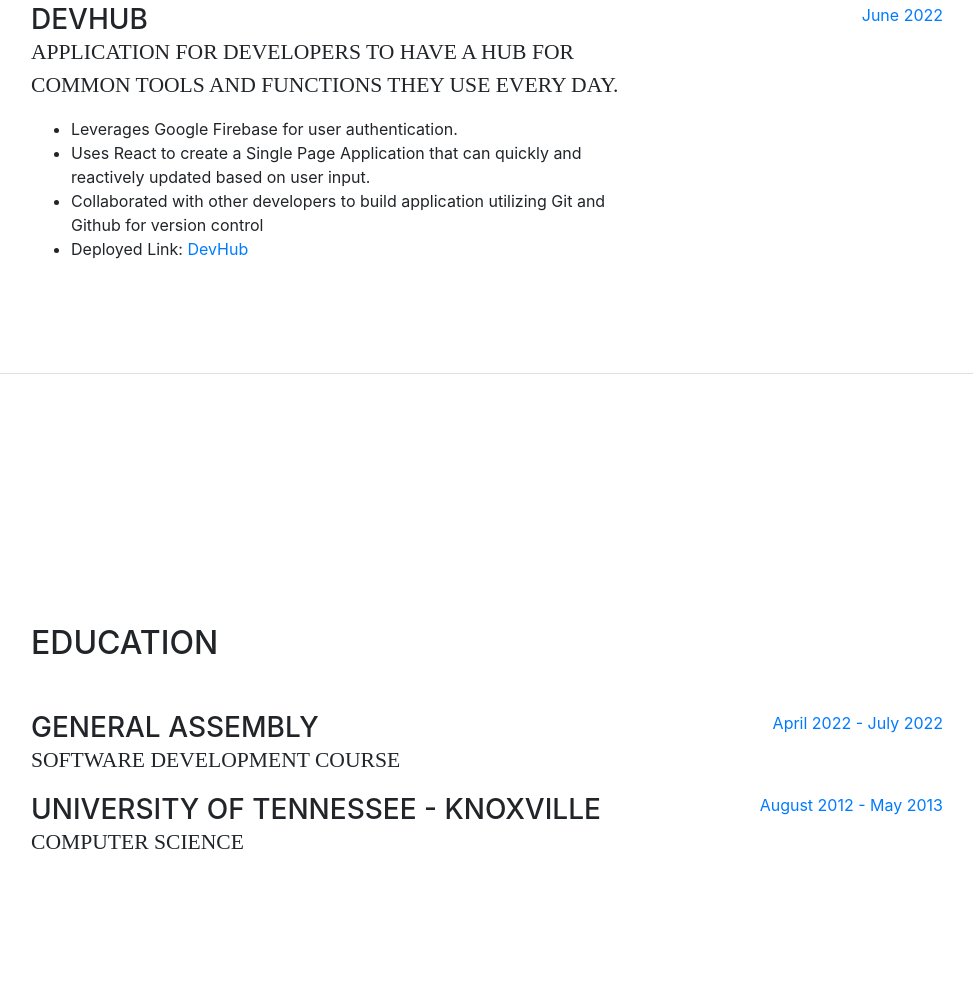
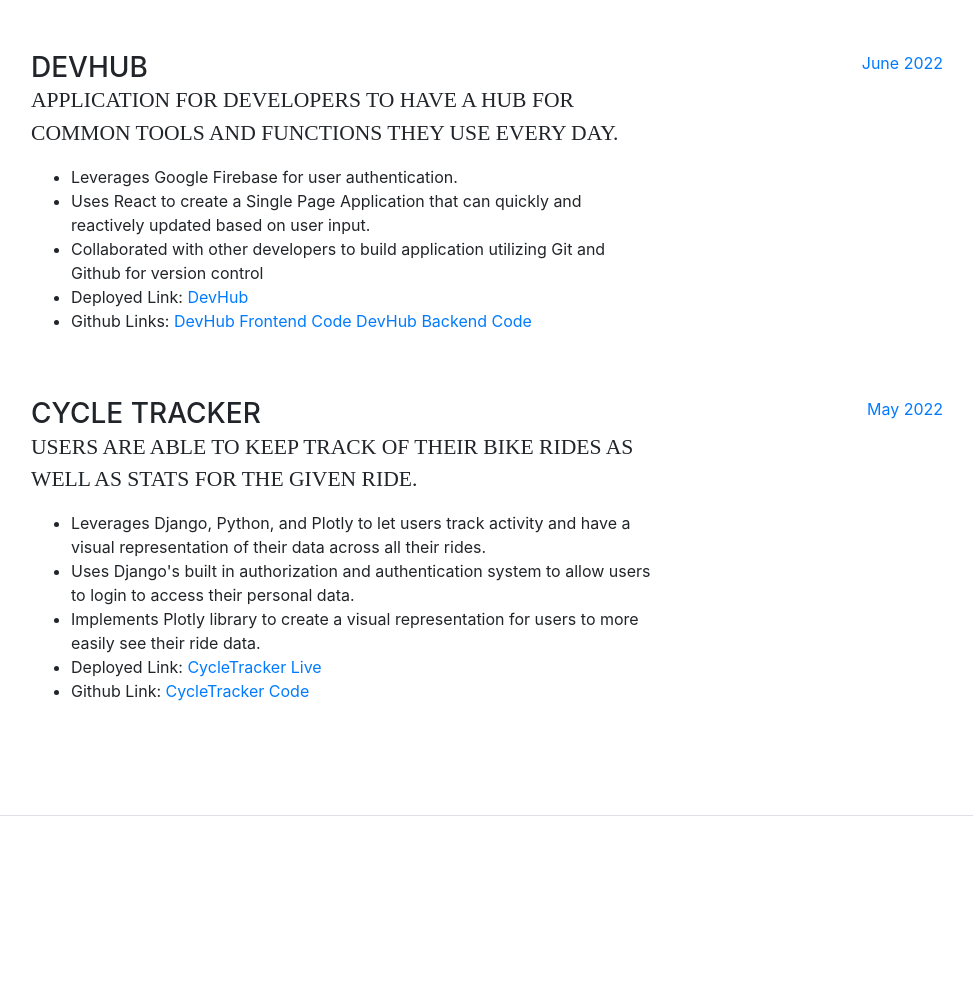
Before and after one commit to ACavalletto/ACavalletto.github.io, a website with bundled scripts: page index.html in a window 1280 px wide. Shown: the part 1538-2520 px from the top of the page, without its empty margins (289-1262 px from the left). Built offline with nearby package versions, Linux system fonts and the light colour scheme; a web font is replaced by a local one.

Commit message:
added cycletracker to projects list and added github links to all projects

```diff
--- a/index.html
+++ b/index.html
@@ -73,7 +73,7 @@
           <div class="subheading mb-5"> Salt Lake City, UT 84047 ·
             <a href="mailto:arnaudcavalletto@yahoo.com">Email Me</a>
           </div>
-          <p class="mb-5">I am a Software Engineer with skills in HTML, CSS, Javascript, MongoDB ExpressJS, React. I am currently learning Python, and Django. With a background in financial service, I helped both customers and colleagues navigate stressful situations while planning and executing their immediate and long term goals. As a developer my goal is to make technology more accessible and readily available to all those who need it.
+          <p class="mb-5">I am a Software Engineer with skills in HTML, CSS, Javascript, MongoDB ExpressJS, React, Python, and Django. With a background in financial service, I helped both customers and colleagues navigate stressful situations while planning and executing their immediate and long term goals. As a developer my goal is to make technology more accessible and readily available to all those who need it.
           </p>
           <ul class="list-inline list-social-icons mb-0">
             <li class="list-inline-item">
@@ -106,7 +106,8 @@
               <ul>
                 <li>Styled using CSS and flexbox to incorporate toggable cards.</li>
                 <li>Utilizing Javascript, and JQuery to use AJAX calls to handle getting data from an API.</li>
-                <li>Deployed Link: <a href=" https://finadabrew.netlify.app" target="_blank">FindaBrew</a>
+                <li>Deployed Link: <a href=" https://finadabrew.netlify.app" target="_blank">FindaBrew</a></li>
+                <li>Github Link: <a href="https://github.com/ACavalletto/FindaBrew" target="_blank">FindaBrew Code</a></li>
               </ul>
             </div>
             <div class="resume-date text-md-right">
@@ -122,7 +123,8 @@
                 <li>Employs RESTful routing to allow for the travesal through the site.</li>
                 <li>Implements full CRUD capapbilities via REST</li>
                 <li>Incorporates Node.js, Express, Mongodb, and Mongoose allow users to save characters they create.</li>
-                <li>Deployed Link: <a href="https://dnd-creator-77176.herokuapp.com/">D&D Character Creator</a></li>
+                <li>Deployed Link: <a href="https://dnd-creator-77176.herokuapp.com/" target="_blank">D&D Character Creator</a></li>
+                <li>Github Link: <a href="https://github.com/ACavalletto/DND-Character-Creator" target="_blank">D&D Character Creator Code</a></li>
               </ul>
             </div>
             <div class="resume-date text-md-right">
@@ -139,10 +141,30 @@
                 <li>Uses React to create a Single Page Application that can quickly and reactively updated based on user input.</li>
                 <li>Collaborated with other developers to build application utilizing Git and Github for version control</li>
                 <li>Deployed Link: <a href="devhubv1.netlify.app">DevHub</a></li>
+                <li>Github Links:
+                  <a href="https://github.com/ACavalletto/devhub-frontend" target="_blank">DevHub Frontend Code</a>
+                  <a href='https://github.com/ACavalletto/devhub-backend' target="_blank">DevHub Backend Code</a></li>
               </ul>
             </div>
             <div class="resume-date text-md-right">
               <span class="text-primary">June 2022</span>
+            </div>
+          </div>
+
+          <div class="resume-item d-flex flex-column flex-md-row mb-5">
+            <div class="resume-content mr-auto">
+              <h3 class="mb-0">Cycle Tracker</h3>
+              <div class="subheading mb-3">Users are able to keep track of their bike rides as well as stats for the given ride.</div>
+              <ul>
+                <li>Leverages Django, Python, and Plotly to let users track activity and have a visual representation of their data across all their rides.</li>
+                <li>Uses Django's built in authorization and authentication system to allow users to login to access their personal data.</li>
+                <li>Implements Plotly library to create a visual representation for users to more easily see their ride data.</li>
+                <li>Deployed Link: <a href="https://cycletracker-v1.herokuapp.com" target="_blank">CycleTracker Live</a></li>
+                <li>Github Link: <a href="https://github.com/ACavalletto/project-4" target="_blank">CycleTracker Code</a></li>
+              </ul>
+            </div>
+            <div class="resume-date text-md-right">
+              <span class="text-primary">May 2022</span>
             </div>
           </div>
         </div>
```
